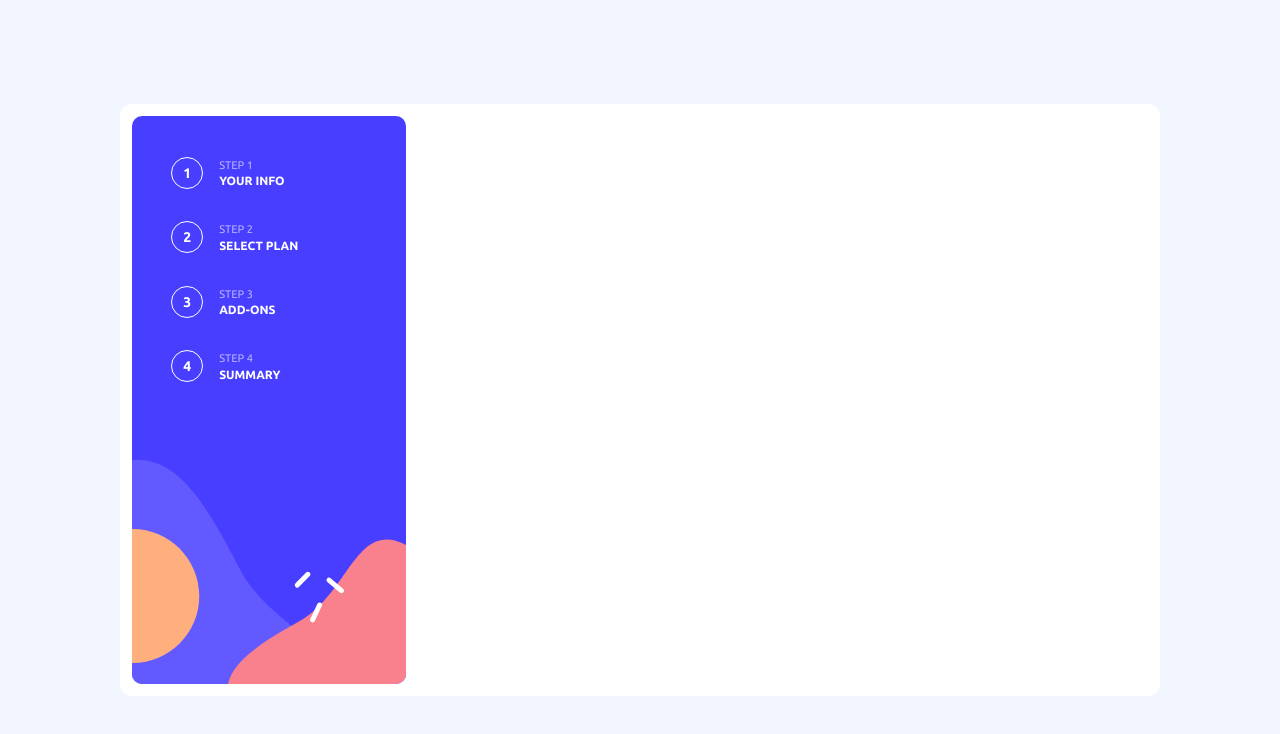
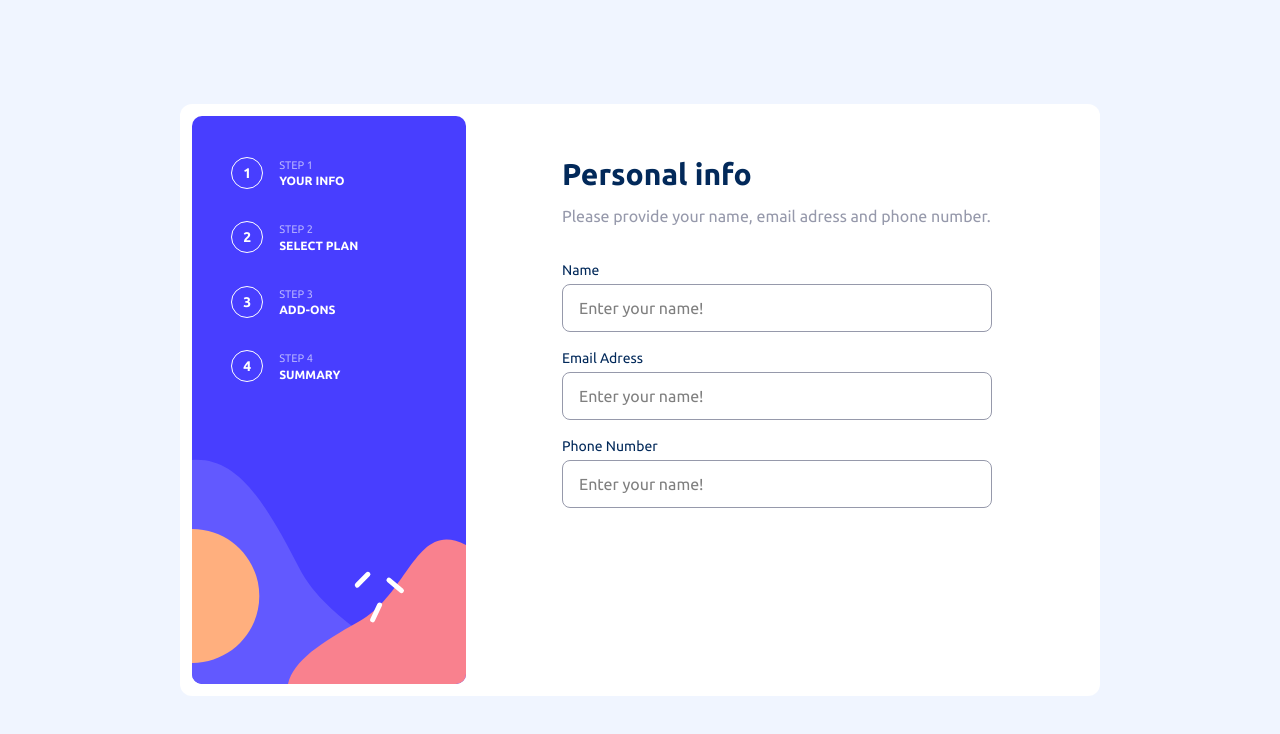
Before and after one commit to Metecan137/multi-step-form, a React (Vite) app: page / in a window 1280 px wide. Shown: the top 734 px of the page. Built offline with nearby package versions, Linux system fonts and the light colour scheme.

Commit message:
YourInfo componenti tamamlandı

```diff
--- a/src/App.tsx
+++ b/src/App.tsx
@@ -1,17 +1,24 @@
 import './App.css'
 import DesktopSidebar from './components/DesktopSidebar'
 import MobileSidebar from './components/MobileSidebar'
+import YourInfo from './components/YourInfo'
 
 function App() {
 
   return (
     <div className='h-screen bg-neutral-blue-100 flex justify-center md:items-center'>
-      <div className='w-full md:w-260 md:px-3 md:py-3 bg-white rounded-xl'>
+      <div className='w-full md:w-230 md:px-3 md:py-3 bg-white rounded-xl'>
+
+        {/* Mobile */}
         <div className="md:hidden">
           <MobileSidebar />
+          <YourInfo />
         </div>
-        <div className='hidden md:flex'>
+
+        {/* Desktop */}
+        <div className='hidden md:grid md:grid-cols-[240px_1fr] lg:grid-cols-[274px_1fr] transition-all'>
           <DesktopSidebar />
+          <YourInfo />
         </div>
       </div>
     </div>
--- a/src/components/DesktopSidebar.tsx
+++ b/src/components/DesktopSidebar.tsx
@@ -6,7 +6,7 @@ function DesktopSidebar() {
 
     return (
         <div className="relative">
-            <img src={siderbarDesktop} alt="sidebarDesktop" className="max-w-65 lg:max-w-full" />
+            <img src={siderbarDesktop} alt="sidebarDesktop" className="w-full"/>
             <div className="absolute left-1/7 top-1/14 flex flex-col gap-8 text-white">
                 {
                     sidebarList.map((item) => (
--- a/src/components/YourInfo.tsx
+++ b/src/components/YourInfo.tsx
@@ -1,7 +1,21 @@
+import { useForm } from "react-hook-form"
+
 function YourInfo() {
-  return (
-    <div>YourInfo</div>
-  )
+    const { register } = useForm()
+    return (
+        <div className="flex flex-col pt-10 px-24">
+            <h1 className="text-3xl font-bold text-primary-blue-950">Personal info</h1>
+            <p className="text-neutral-grey-500 pt-3">Please provide your name, email adress and phone number.</p>
+            <form className="flex flex-col">
+                <label className="text-sm text-primary-blue-950 mt-8">Name</label>
+                <input {...register("name")} className="w-full border rounded-lg h-12 mt-1 border-neutral-grey-500 p-4" placeholder="Enter your name!"/>
+                <label className="text-sm text-primary-blue-950 mt-4">Email Adress</label>
+                <input {...register("email")} className="w-full border rounded-lg h-12 mt-1 border-neutral-grey-500 p-4" placeholder="Enter your name!" />
+                <label className="text-sm text-primary-blue-950 mt-4">Phone Number</label>
+                <input {...register("phoneNumber")} className="w-full border rounded-lg h-12 mt-1 border-neutral-grey-500 p-4" placeholder="Enter your name!" />
+            </form>
+        </div>
+    )
 }
 
 export default YourInfo
```
